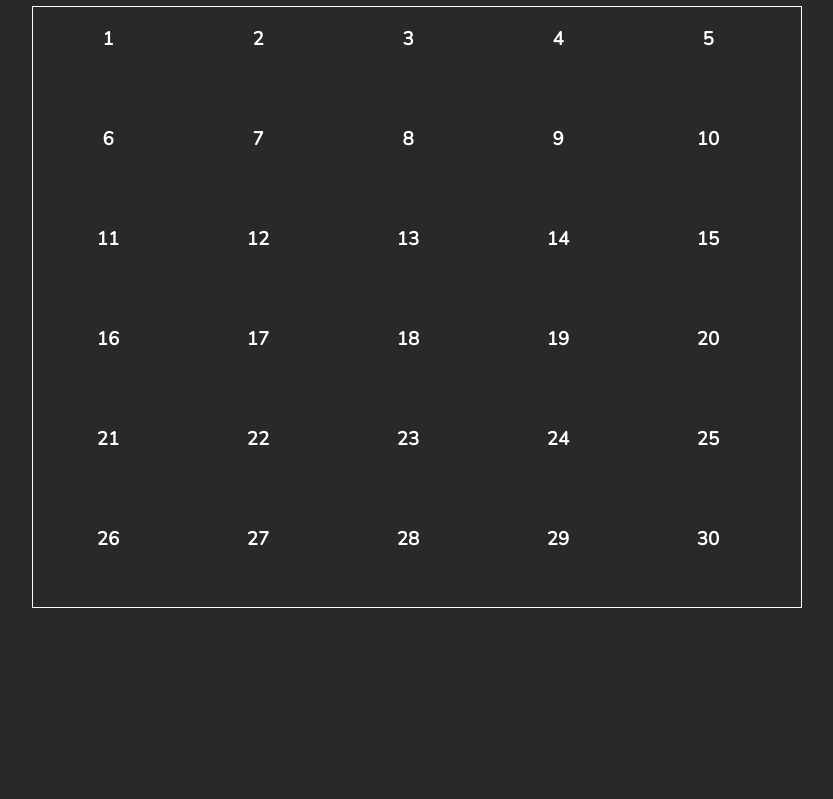
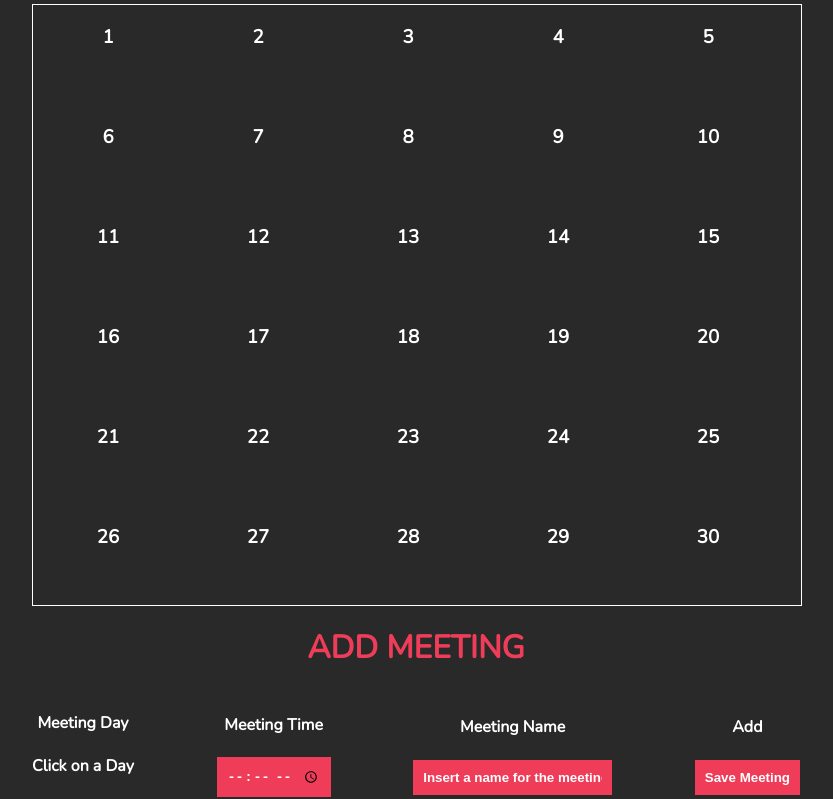
Before and after one commit to MarigonaN/apr10_day8, a plain HTML site: page index.html in a window 1280 px wide. Shown: the part 80-879 px from the top of the page, without its empty margins (224-1057 px from the left). Before the commit the page ends 800 px from the top, so only its background shows below. Drawn offline with nearby package versions, Linux system fonts and the light colour scheme.

Commit message:
Adds some features

```diff
--- a/index.html
+++ b/index.html
@@ -25,6 +25,45 @@
         text-align: center;
         min-height: 100px;
       }
+
+      h1 {
+        text-align: center;
+        margin-top: 20px;
+        color: #ef3d59;
+        font-weight: bold;
+        text-transform: uppercase;
+      }
+
+      #addMeeting {
+        display: flex;
+        justify-content: space-between;
+        align-items: center;
+      }
+
+      #addMeeting div {
+        text-align: center;
+      }
+
+      input {
+        background-color: #ef3d59;
+        color: white;
+        border: 0;
+        padding: 10px;
+        font-weight: bold;
+      }
+
+      ::placeholder {
+        color: white;
+      }
+
+      .selected {
+        /*this won't work with something like dayselected*/
+        border: 1px solid white;
+      }
+
+      .selected h3 {
+        font-weight: bolder;
+      }
     </style>
   </head>
   <body>
@@ -32,6 +71,26 @@
     <div id="calendar">
       <!-- stuff will be inserted here -->
     </div>
+    <h1>Add Meeting</h1>
+    <div id="addMeeting">
+      <div>
+        <h4>Meeting Day</h4>
+        <h4 id="newMeetingDay">Click on a Day</h4>
+      </div>
+      <div>
+        <h4>Meeting Time</h4>
+        <input type="time" id="newMeetingTime" />
+      </div>
+      <div>
+        <h4>Meeting Name</h4>
+        <input type="text" id="newMeetingName" placeholder="Insert a name for the meeting" />
+      </div>
+      <div>
+        <h4>Add</h4>
+        <input type="button" value="Save Meeting" onclick="saveMeeting()" />
+      </div>
+    </div>
+
     <script>
       window.onload = function () {
         var numberOfDays = daysInThisMonth() // 30
@@ -41,6 +100,17 @@
         for (let i = 0; i < numberOfDays; i++) {
           let child = document.createElement('div')
           child.className = 'day'
+
+          child.onclick = function (event) {
+            let selected = document.querySelector('.selected')
+            if (selected) {
+              selected.className = selected.className.replace(' selected', '')
+            }
+            // now we don't have for sure any selected element
+            event.currentTarget.className += ' selected'
+
+            document.querySelector('#newMeetingDay').innerText = i + 1
+          }
 
           let day = document.createElement('h3')
           let dayOfTheMonth = i + 1
@@ -55,6 +125,17 @@
         let now = new Date()
         return new Date(now.getFullYear(), now.getMonth() + 1, 0).getDate()
       }
+
+      function saveMeeting() {
+        let meetingDay = document.querySelector('#newMeetingDay').innerText
+        let meetingTime = document.querySelector('#newMeetingTime')
+        let meetingName = document.querySelector('#newMeetingName')
+
+        console.log(meetingDay, meetingTime.value, meetingName.value)
+
+        meetingTime.value = ''
+        meetingName.value = ''
+      }
     </script>
   </body>
 </html>
```
